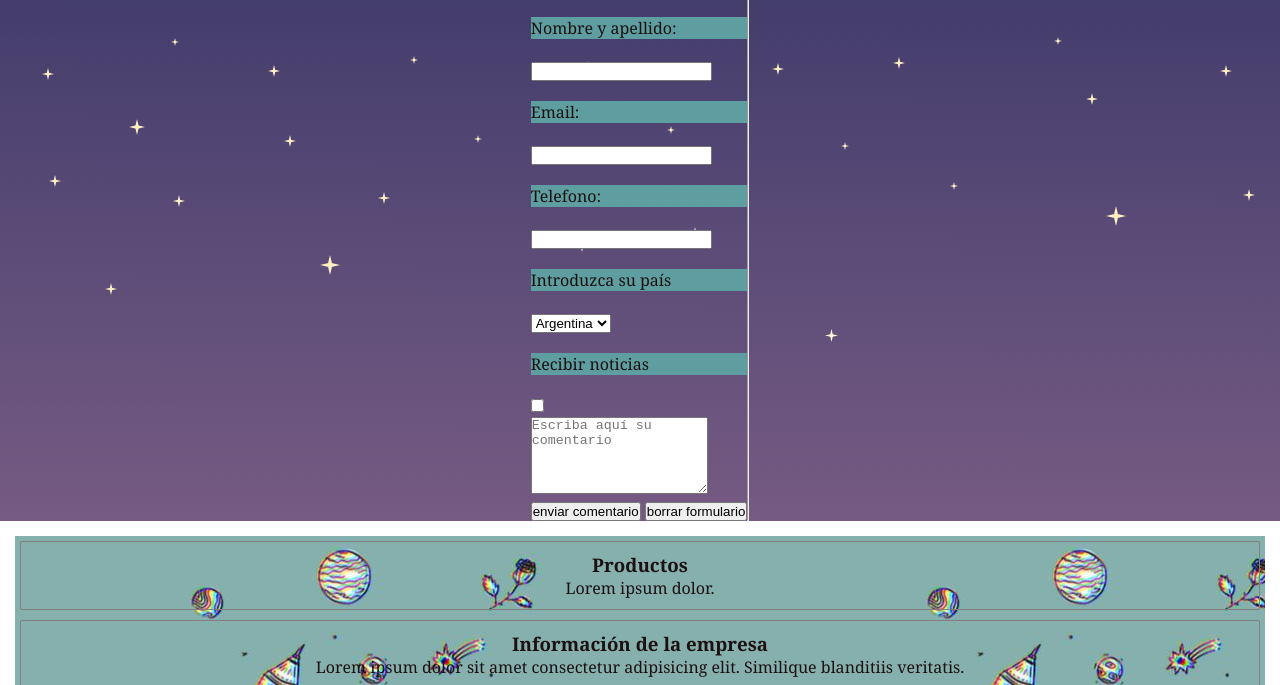
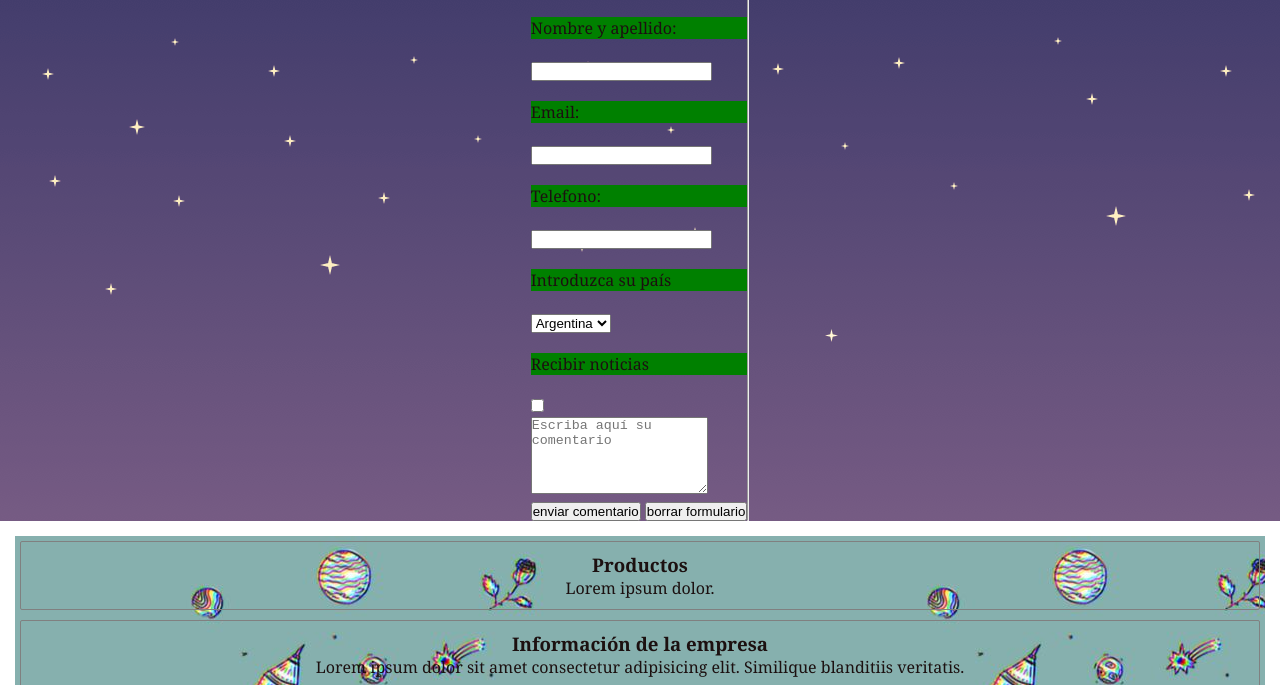
Before and after one commit to l1zondo/javascript-coderhouse, a plain HTML site: page pages/contacto.html in a window 1280 px wide. Shown: the part 115-800 px from the top of the page. Drawn offline with Linux system fonts and the light colour scheme.

Commit message:
cambio en css

```diff
--- a/css/styles.css
+++ b/css/styles.css
@@ -205,7 +205,7 @@ footer .footercaja,
 }
 
 .formulario label {
-  background-color: cadetblue;
+  background-color: green;
   display: flex;
   margin: 20px 0;
 }
```
